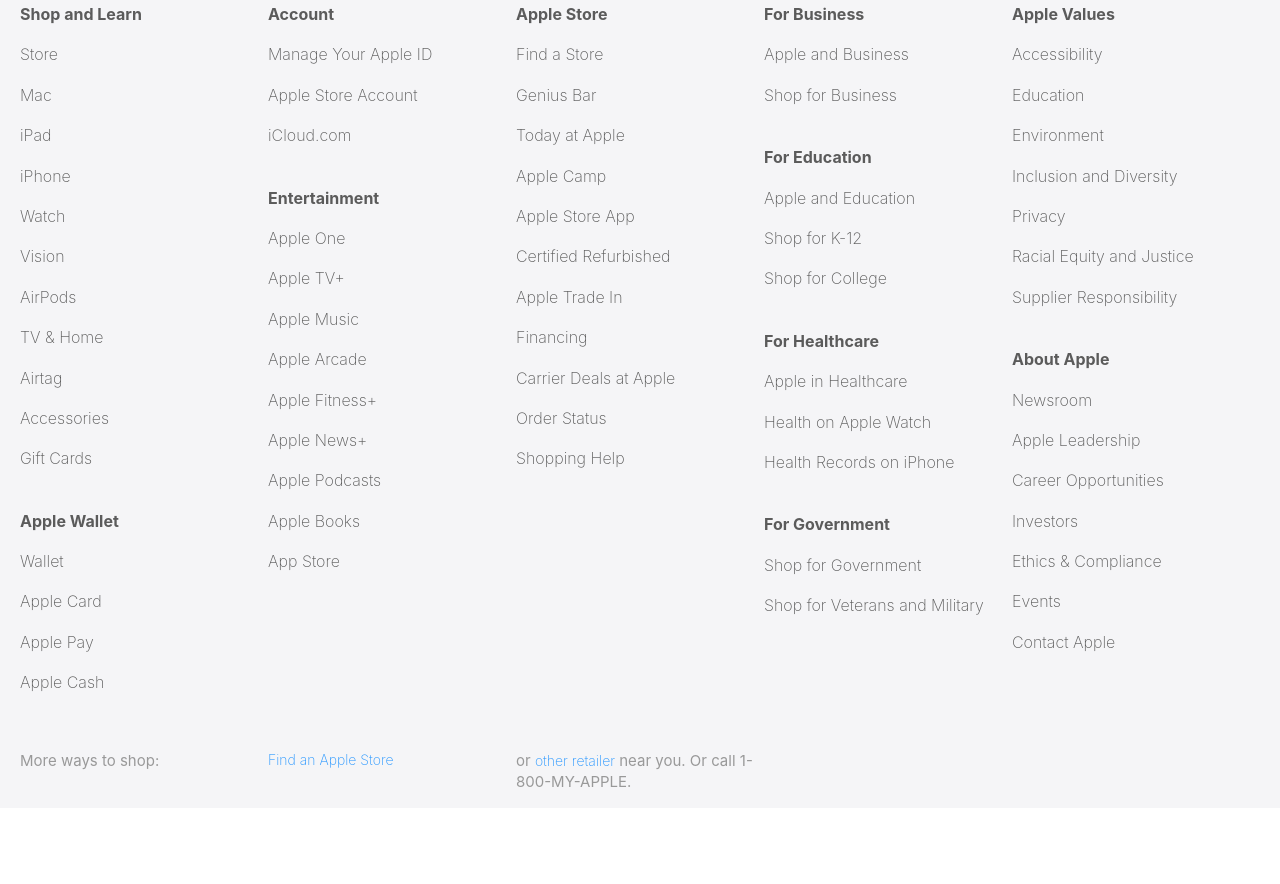
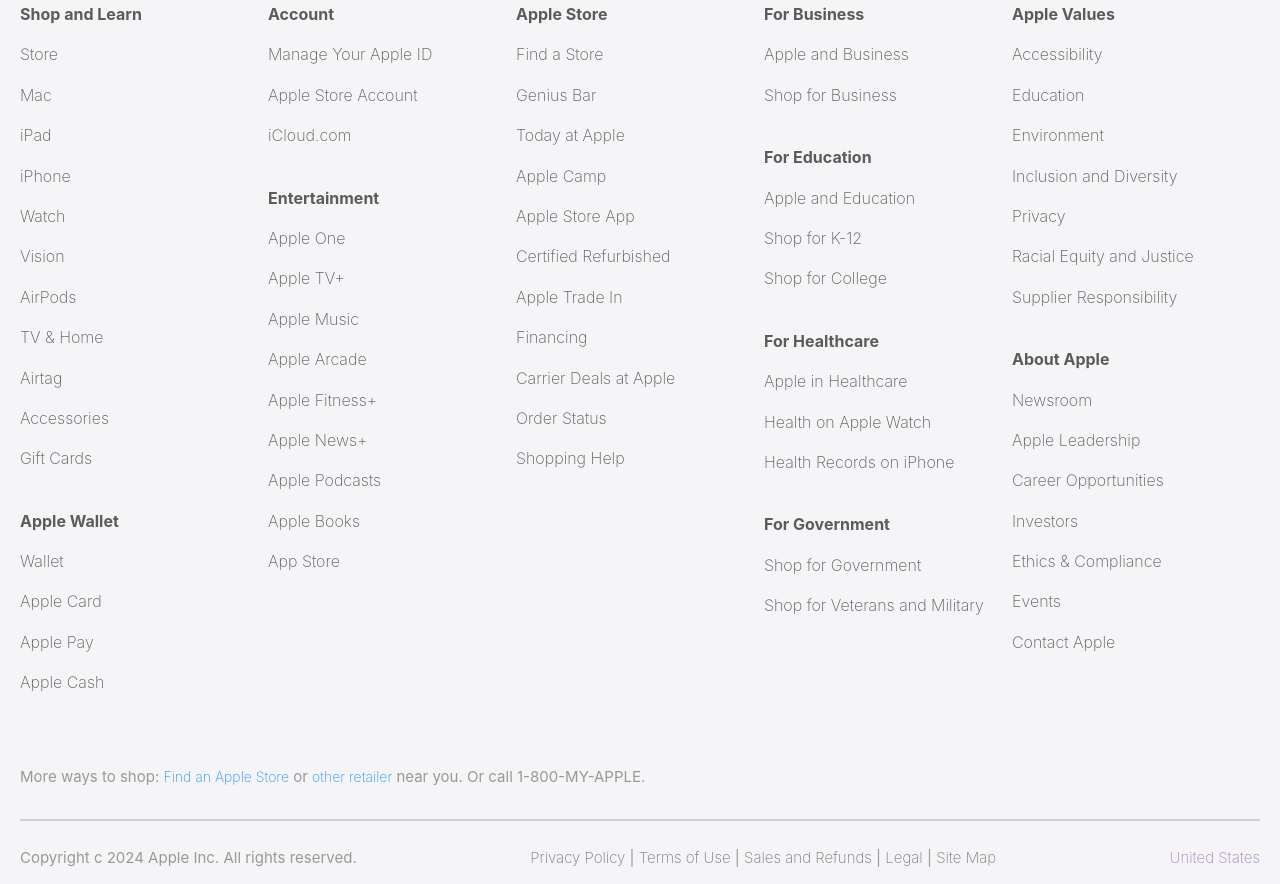
Before and after one commit to AhmedKayani/Apple-Website-Clone, a plain HTML site: page index.html in a window 1280 px wide. Shown: the part 5295-6179 px from the top of the page. Before the commit the page ends 6103 px from the top, so only its background shows below. Drawn offline with Linux system fonts and the light colour scheme.

Commit message:
Footer section complete. Only a minor adjustments in footer section and some other sections are left.

```diff
--- a/index.html
+++ b/index.html
@@ -296,13 +296,47 @@
               <li><a href="#">Contact Apple</a></li>
             </ul>
           </div>
-          <p>More ways to shop:</p>
-          <a href="#">Find an Apple Store</a>
-          <p>
-            or
-            <a href="#">other retailer</a>
-            near you. Or call 1-800-MY-APPLE.
-          </p>
+          <div class="full-col">
+            <p>
+              More ways to shop:
+              <a href="#">Find an Apple Store</a>
+
+              or
+              <a href="#">other retailer</a>
+              near you. Or call 1-800-MY-APPLE.
+            </p>
+          </div>
+        </div>
+        <div class="container-width footer-section-3">
+          <span>
+            <p>Copyright c 2024 Apple Inc. All rights reserved.</p>
+          </span>
+          <span>
+            <ul>
+              <li>
+                <a href="#">Privacy Policy</a>
+              </li>
+              <li>|</li>
+              <li>
+                <a href="#">Terms of Use</a>
+              </li>
+              <li>|</li>
+              <li>
+                <a href="#">Sales and Refunds</a>
+              </li>
+              <li>|</li>
+              <li>
+                <a href="#">Legal</a>
+              </li>
+              <li>|</li>
+              <li>
+                <a href="#">Site Map</a>
+              </li>
+            </ul>
+          </span>
+          <span>
+            <a href="">United States</a>
+          </span>
         </div>
       </section>
     </div>
--- a/style.css
+++ b/style.css
@@ -262,7 +262,6 @@ Abve footer Section
   color: #999999;
   font-size: 15px;
   line-height: 1.4;
-  /* padding: 32px 0; */
   height: auto;
 }
 
@@ -278,7 +277,8 @@ Abve footer Section
   margin-bottom: 12px;
 }
 
-.footer-section-1 {
+.footer-section-1,
+.footer-section-2 {
   padding-bottom: 32px;
   border-bottom: 2px solid #d1d1d1;
 }
@@ -314,3 +314,19 @@ strong {
   display: inline-block;
   font-size: 14px;
 }
+
+.full-col {
+  grid-column: 1 / -1;
+}
+
+.footer-section-3 {
+  display: flex;
+
+  justify-content: space-between;
+}
+
+.footer-section-3 a:link {
+  color: rgba(0, 0, 0, 0.5);
+  font-size: 15px;
+  font-weight: 200;
+}
```
